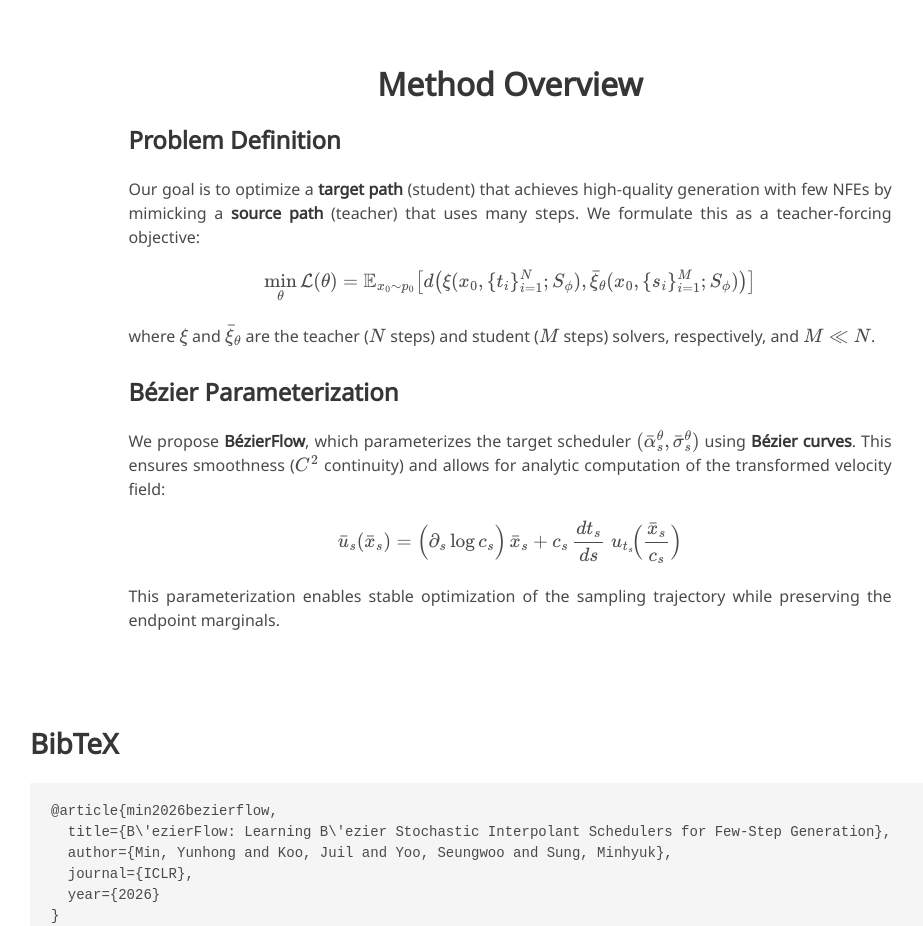
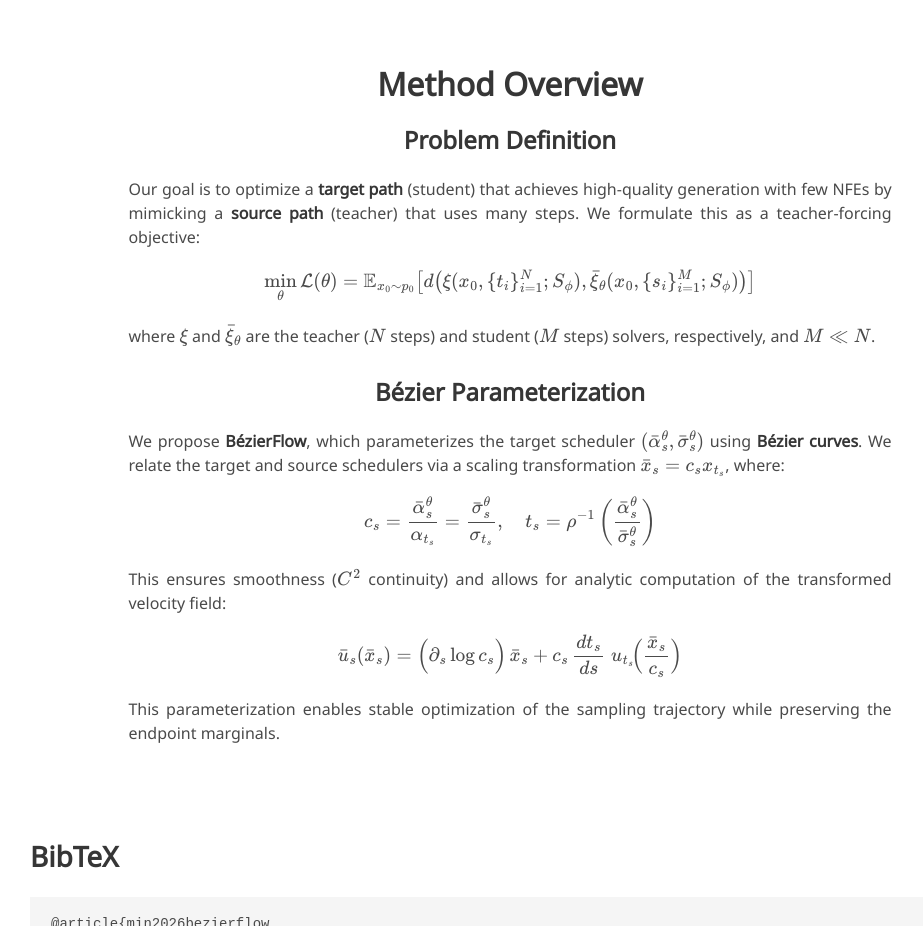
Before and after one commit to bezierflow/bezierflow.github.io, a plain HTML site: page index.html in a window 1280 px wide. Shown: the part 4520-5446 px from the top of the page, without its empty margins (130-1053 px from the left). Drawn offline with nearby package versions, Linux system fonts and the light colour scheme; some icons are missing; a web font is replaced by a local one.

Commit message:
1212 update

```diff
--- a/index.html
+++ b/index.html
@@ -638,7 +638,7 @@
           <h2 class="title is-3">Method Overview</h2>
           <div class="content has-text-justified">
 
-            <h3 class="title is-4">Problem Definition</h3>
+            <h3 class="title is-4 has-text-centered">Problem Definition</h3>
             <p>
               Our goal is to optimize a <strong>target path</strong> (student) that achieves high-quality generation
               with few NFEs by mimicking a <strong>source path</strong> (teacher) that uses many steps. We formulate
@@ -653,11 +653,19 @@
               respectively, and \(M \ll N\).
             </p>
 
-            <h3 class="title is-4" style="margin-top: 30px;">Bézier Parameterization</h3>
+            <h3 class="title is-4 has-text-centered" style="margin-top: 30px;">Bézier Parameterization</h3>
             <p>
               We propose <strong>BézierFlow</strong>, which parameterizes the target scheduler \((\bar\alpha^\theta_s,
-              \bar\sigma^\theta_s)\) using <strong>Bézier curves</strong>. This ensures smoothness (\(C^2\) continuity)
-              and allows for analytic computation of the transformed velocity field:
+              \bar\sigma^\theta_s)\) using <strong>Bézier curves</strong>. We relate the target and source schedulers
+              via a scaling transformation \(\bar{x}_s = c_s x_{t_s}\), where:
+            </p>
+            <div class="has-text-centered" style="margin: 20px 0;">
+              $$ c_s = \frac{\bar\alpha^\theta_s}{\alpha_{t_s}} = \frac{\bar\sigma^\theta_s}{\sigma_{t_s}}, \quad t_s =
+              \rho^{-1}\left(\frac{\bar\alpha^\theta_s}{\bar\sigma^\theta_s}\right) $$
+            </div>
+            <p>
+              This ensures smoothness (\(C^2\) continuity) and allows for analytic computation of the transformed
+              velocity field:
             </p>
             <div class="has-text-centered" style="margin: 20px 0;">
               $$ \bar{u}_s(\bar{x}_s) = \Big(\partial_s\log c_s\Big)\,\bar x_s +
```
